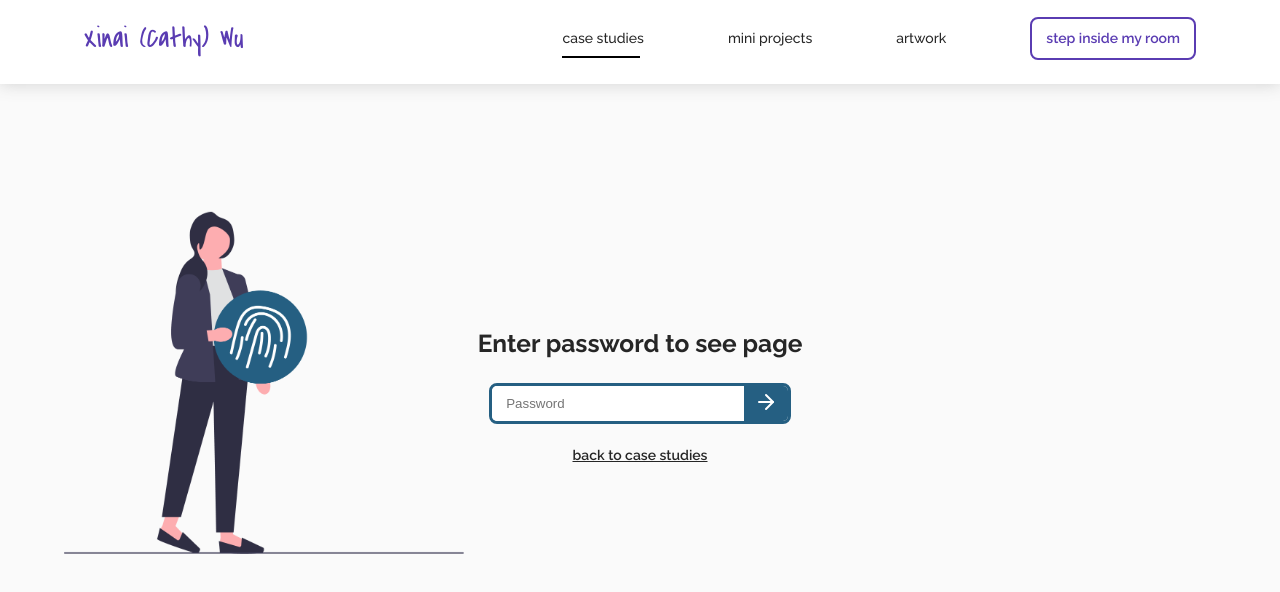
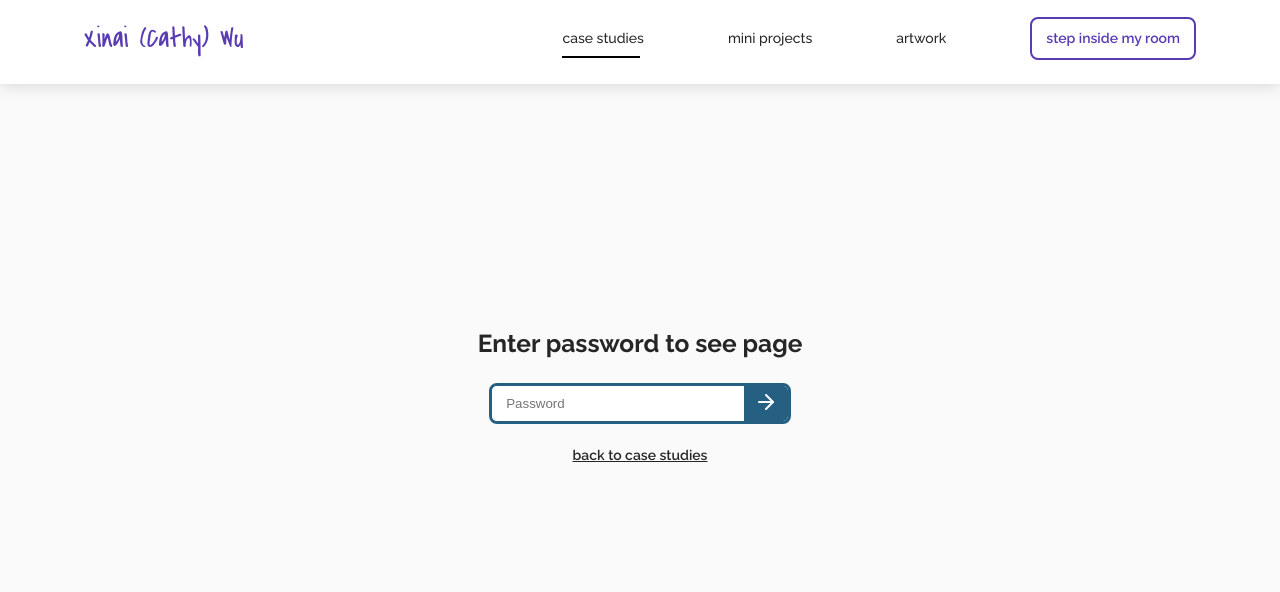
Before and after one commit to caxawu/updated-portfolio, a React (Vite) app: page /static/case-studies/savings-goals in a window 1280 px wide. Shown: the top 592 px of the page. Built offline with nearby package versions, Linux system fonts and the light colour scheme.

Commit message:
remove pass protect img

```diff
--- a/src/staticPages/PasswordProtected.jsx
+++ b/src/staticPages/PasswordProtected.jsx
@@ -1,6 +1,6 @@
 // components/PasswordProtected.jsx
-import { useState, useEffect } from 'react';
-import { NavLink, useLocation, useNavigate } from "react-router-dom";
+import { useState } from 'react';
+import { useNavigate } from "react-router-dom";
 import { LoaderCircle, ArrowRight } from 'lucide-react';
 import PasswordIllustration from '../assets/images/caseStudies/password.png'
 
@@ -39,7 +39,7 @@ export default function PasswordProtected({ children }) {
   if (!isAuthenticated) {
     return (
       <div>
-        <img id="passwordImg" src={PasswordIllustration} alt="password illustration" loading="eager" />
+        {/* <img id="passwordImg" src={PasswordIllustration} alt="password illustration" loading="eager" /> */}
 
         <div className="password">
           <div className="passTitle">
```
